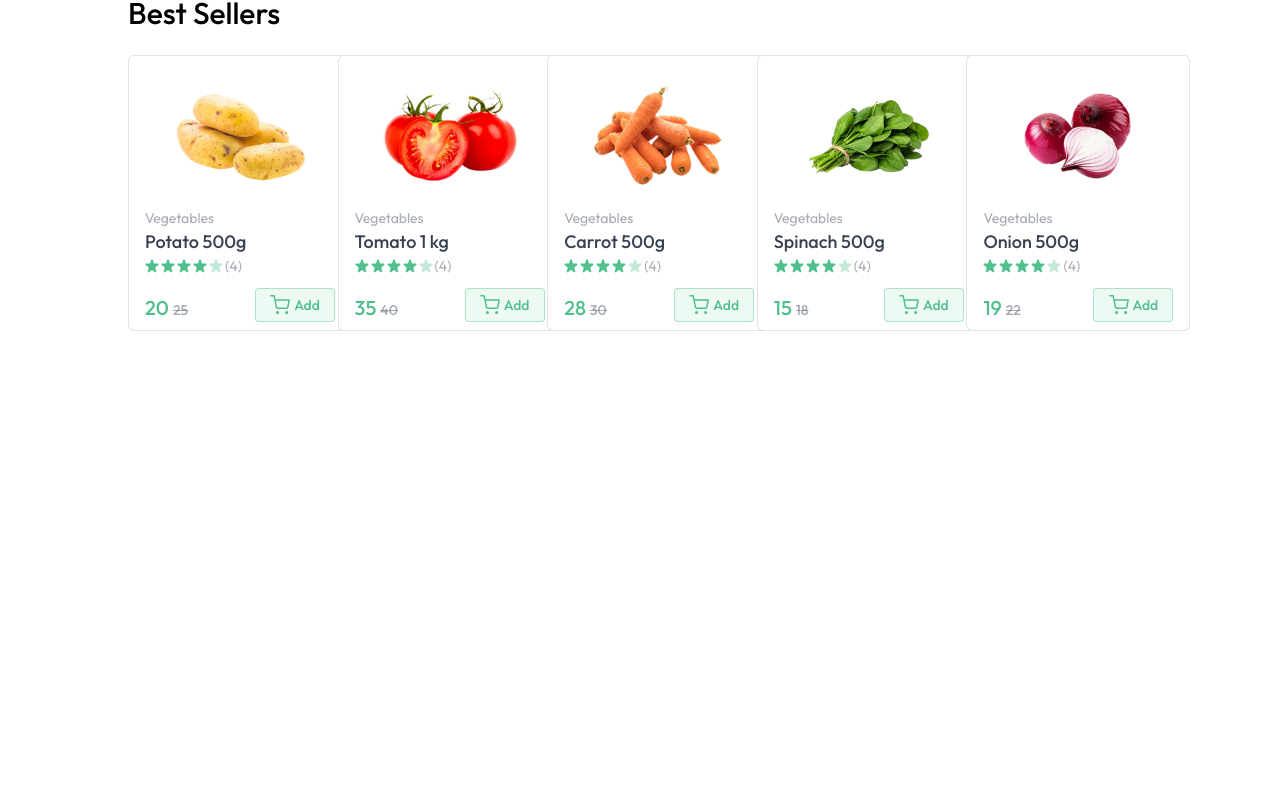
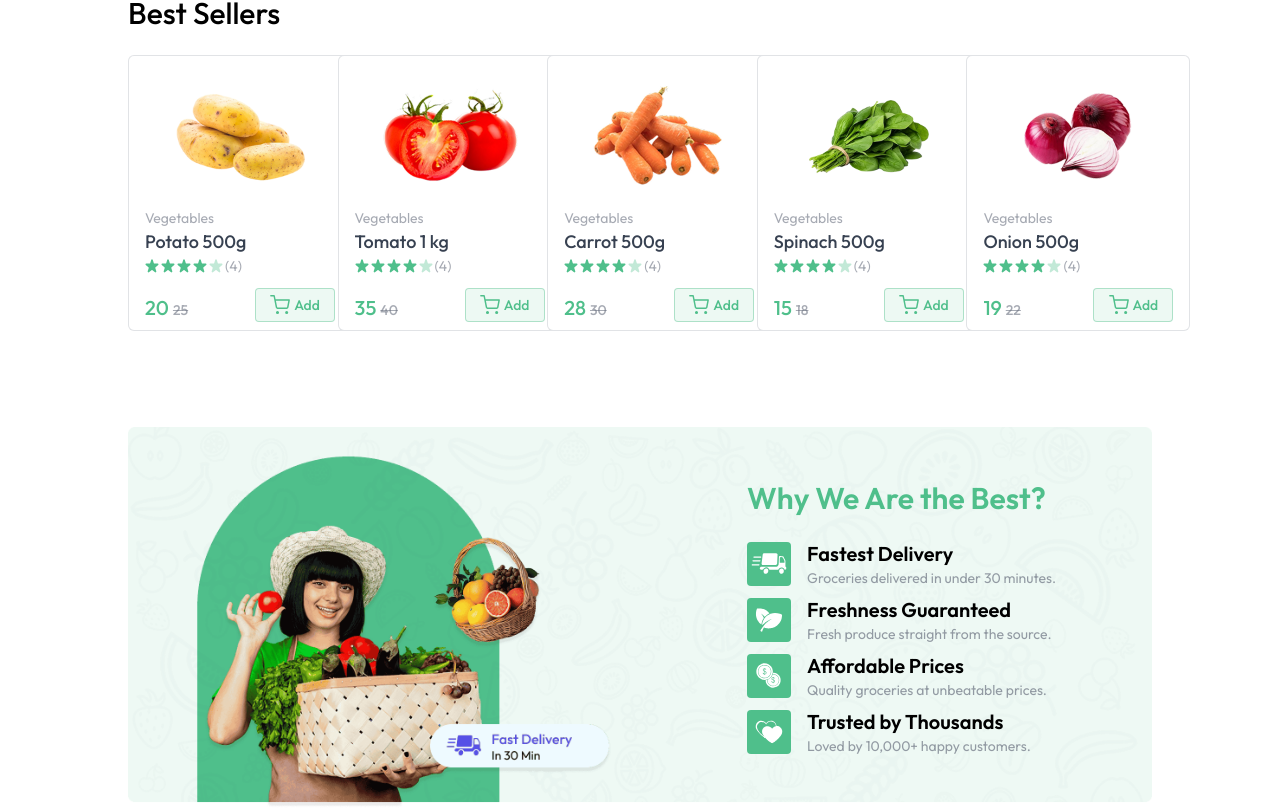
Before and after one commit to jim2107054/GreenCart, a React (Vite) app in the folder frontend/: page / in a window 1280 px wide. Shown: the part 873-1682 px from the top of the page. Before the commit the page ends 1204 px from the top, so only its background shows below. Built offline with nearby package versions, Linux system fonts and the light colour scheme; a web font is replaced by a local one.

Commit message:
add Bottom Banner components to Home page

```diff
--- a/frontend/src/pages/Home.jsx
+++ b/frontend/src/pages/Home.jsx
@@ -2,6 +2,7 @@ import React from 'react'
 import MainBanner from '../components/MainBanner'
 import Categories from '../components/Categories'
 import BestSeller from '../components/BestSeller'
+import BottomBanner from '../components/BottomBanner'
 
 const Home = () => {
   return (
@@ -9,6 +10,7 @@ const Home = () => {
         <MainBanner />
         <Categories />
         <BestSeller/>
+        <BottomBanner/>
     </div>
   )
 }
```
